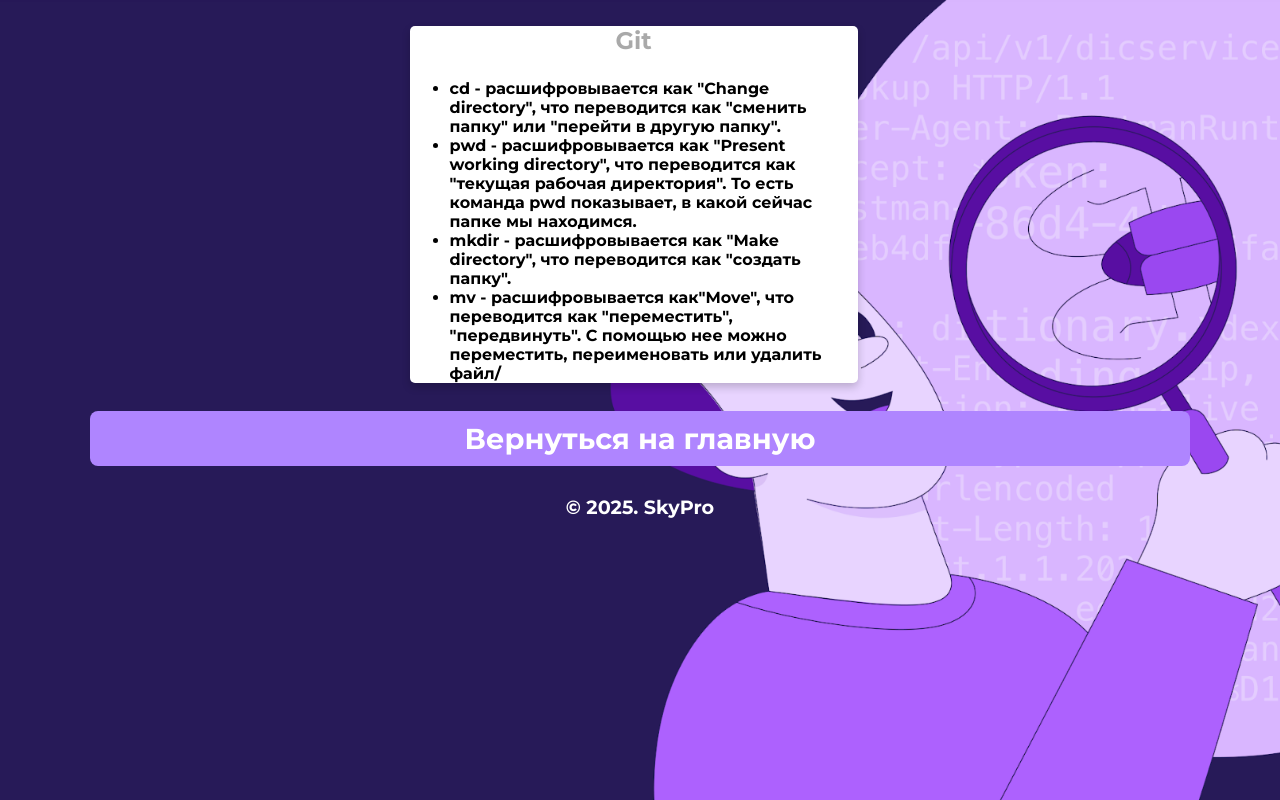
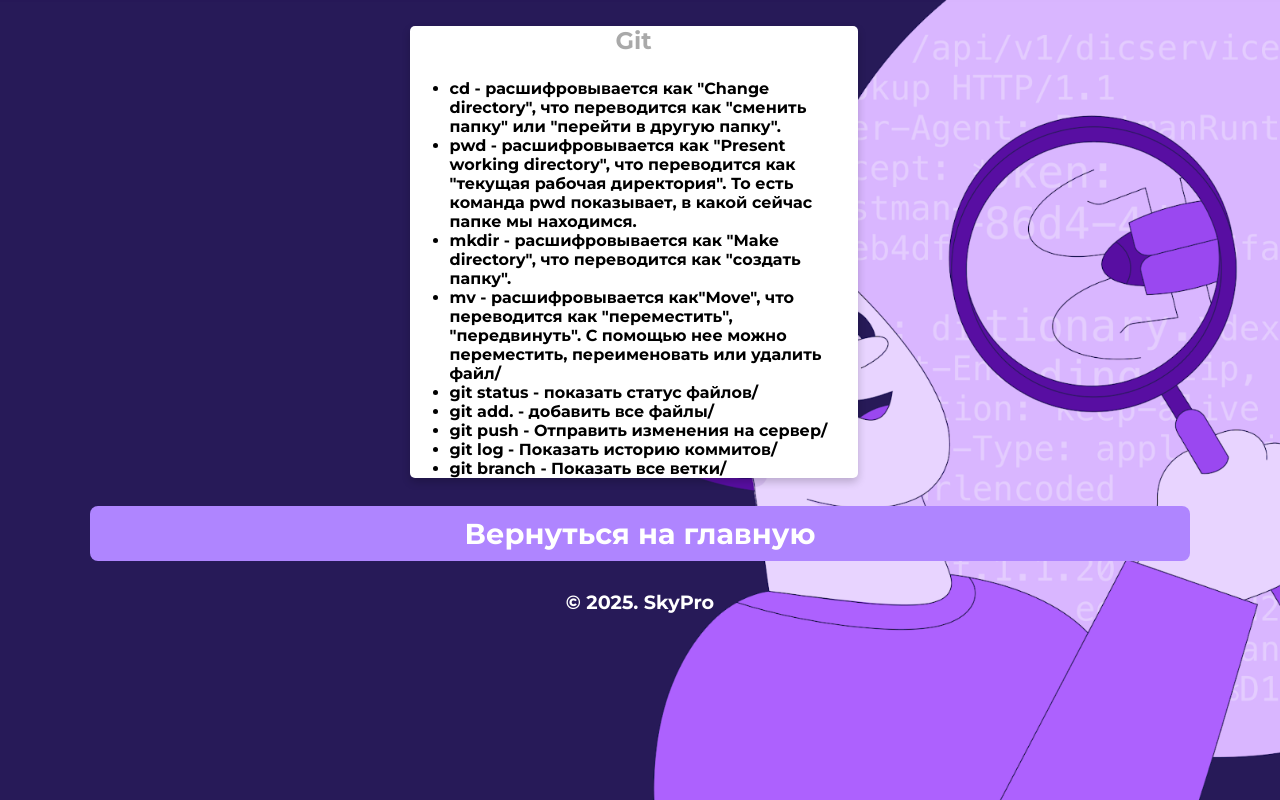
Before and after one commit to Savel-Mavel/Finale, a plain HTML site: page html/git.html in a window 1280 px wide. Drawn offline with Linux system fonts and the light colour scheme.

Commit message:
правки внесены

```diff
--- a/html/git.html
+++ b/html/git.html
@@ -18,6 +18,11 @@
             <li>pwd - расшифровывается как "Present working directory", что переводится как "текущая рабочая директория". То есть команда pwd показывает, в какой сейчас папке мы находимся. </li>
             <li>mkdir - расшифровывается как "Make directory", что переводится как "создать папку".</li>
             <li>mv - расшифровывается как"Move", что переводится как "переместить", "передвинуть". С помощью нее можно переместить, переименовать или удалить файл/</li>
+<li>git status - показать статус файлов/</li>
+<li>git add. - добавить все файлы/</li>
+<li>git push - Отправить изменения на сервер/</li>
+<li>git log - Показать историю коммитов/</li>
+<li>git branch -  Показать все ветки/</li>
          </ul>
       </div>
       <!--footer-->
```
Also changed, not shown: html/cmd.html (+2 -2 lines), html/mac.html (+2 -2 lines), defects.txt.
